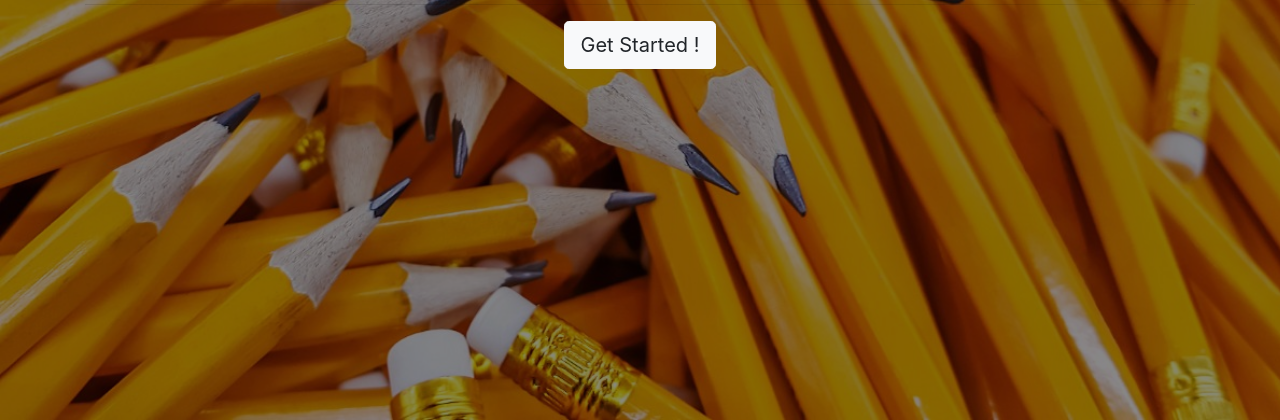
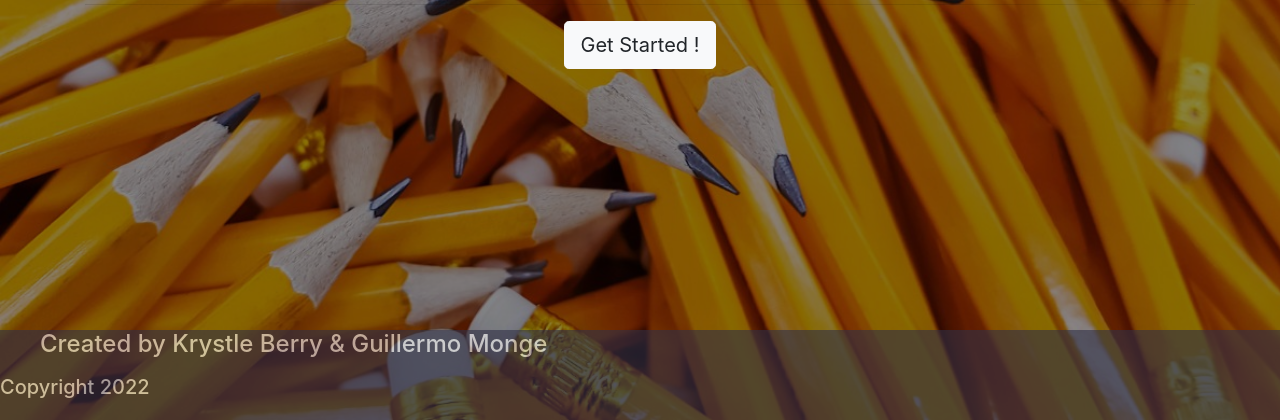
Before and after one commit to krystleb45/finalproject-poll, a Django app: page / in a window 1280 px wide. Shown: the part 380-800 px from the top of the page. Run offline with Django 4.2, Linux system fonts and the light colour scheme; some libraries are stand-ins or nearby versions.

Commit message:
adding css

```diff
--- a/congif/settings.py
+++ b/congif/settings.py
@@ -12,6 +12,8 @@ https://docs.djangoproject.com/en/4.0/ref/settings/
 
 from pathlib import Path
 import os
+
+
 
 # Build paths inside the project like this: BASE_DIR / 'subdir'.
 BASE_DIR = Path(__file__).resolve().parent.parent
--- a/poll/templates/home.html
+++ b/poll/templates/home.html
@@ -18,4 +18,17 @@
         </div>
     </div>
 </div>
+<div class="footer">
+    <p class="footer-text-left">
+        <h4>Created by Krystle Berry & Guillermo Monge</h4>
+    </p>
+
+    <p>
+        <h5> Copyright 2022</h5>
+    </p>
+</div>
+<div class="footer-content-right">
+    <a href="https://www.twitter.com/DigitalOcean"🐦></a>
+    <a href="https://www.twitter.com"📧></a>
+</div>
 {% endblock content %}
--- a/requirements.txt
+++ b/requirements.txt
@@ -3,3 +3,4 @@ backports.zoneinfo==0.2.1
 Django==4.0.2
 sqlparse==0.4.2
 environs==9.4.0
+environs==9.3.5
--- a/static/css/home_style.css
+++ b/static/css/home_style.css
@@ -15,3 +15,42 @@ body {
     text-align: center;
     padding-top: 20%;
 }
+
+/* Footer */
+
+.footer {
+    position:fixed;
+    bottom:0;
+    left:0;
+    width:100%;
+    height: 90px;
+    background-color: #313146;
+    opacity: 0.6;
+}
+.footer-text-left {
+    font-size:25px;
+    padding-left:40px;
+    float:left;
+    word-spacing:20px;
+}
+a.menu:hover {
+    background-color:yellow;
+    font-size:20px;
+}
+
+.footer-content-right {
+padding-right:40px;
+margin-top:20px;
+float:right;
+}
+
+.icon-style {
+height:40px;
+margin-left:20px;
+margin-top:5px;
+}
+
+.icon-style:hover {
+background-color:rgb(209, 69, 14);
+padding:5px;
+}
```
